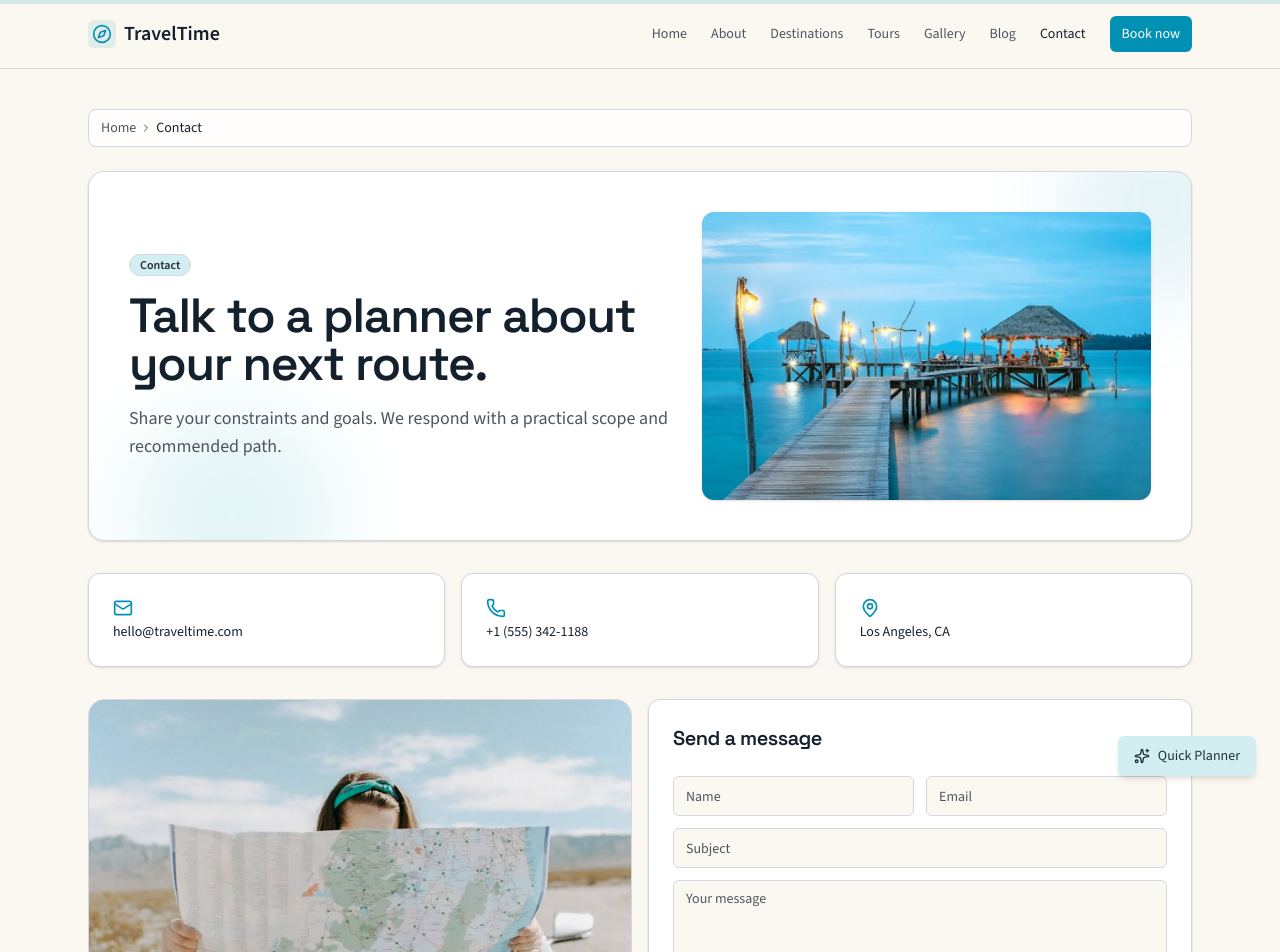
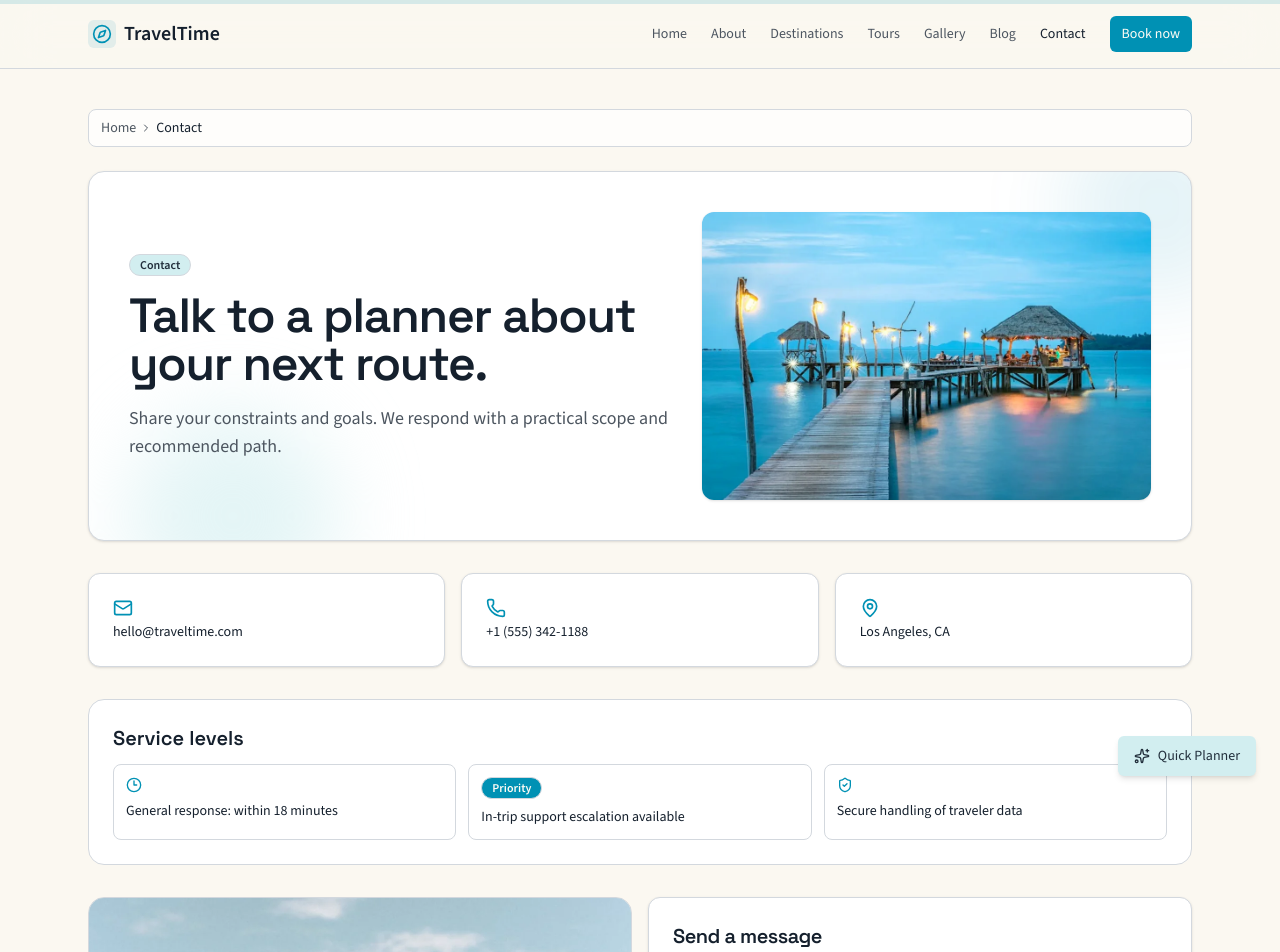
Before and after one commit to pthanksdev/TravelTime, a React (Vite) app: page /contact in a window 1280 px wide. Shown: the top 952 px of the page. Built offline with nearby package versions, Linux system fonts and the light colour scheme.

Commit message:
Enhance ContactPage with service levels section, including response time and priority support details

```diff
--- a/src/pages/ContactPage.tsx
+++ b/src/pages/ContactPage.tsx
@@ -1,5 +1,6 @@
-import { Mail, MapPin, Phone } from "lucide-react";
+import { Clock3, Mail, MapPin, Phone, ShieldCheck } from "lucide-react";
 import { PageHero } from "@/components/page/PageHero";
+import { Badge } from "@/components/ui/badge";
 import { Button } from "@/components/ui/button";
 import { Card, CardContent, CardHeader, CardTitle } from "@/components/ui/card";
 import { Input } from "@/components/ui/input";
@@ -22,6 +23,15 @@ export function ContactPage() {
         <Card><CardContent className="pt-6 text-sm"><MapPin className="mb-1 size-5 text-primary" />Los Angeles, CA</CardContent></Card>
       </section>
 
+      <section className="rounded-2xl border bg-card p-4 sm:p-6">
+        <h2 className="mb-3 text-xl font-semibold">Service levels</h2>
+        <div className="grid gap-3 sm:grid-cols-3 text-sm">
+          <div className="rounded-lg border p-3"><Clock3 className="mb-2 size-4 text-primary" />General response: within 18 minutes</div>
+          <div className="rounded-lg border p-3"><Badge>Priority</Badge><p className="mt-2">In-trip support escalation available</p></div>
+          <div className="rounded-lg border p-3"><ShieldCheck className="mb-2 size-4 text-primary" />Secure handling of traveler data</div>
+        </div>
+      </section>
+
       <section className="grid gap-4 lg:grid-cols-2">
         <img src="/assets/img/travel/misc-3.webp" alt="Customer support" className="h-56 w-full rounded-2xl border object-cover sm:h-72 lg:h-full" loading="lazy" />
         <Card>
```
